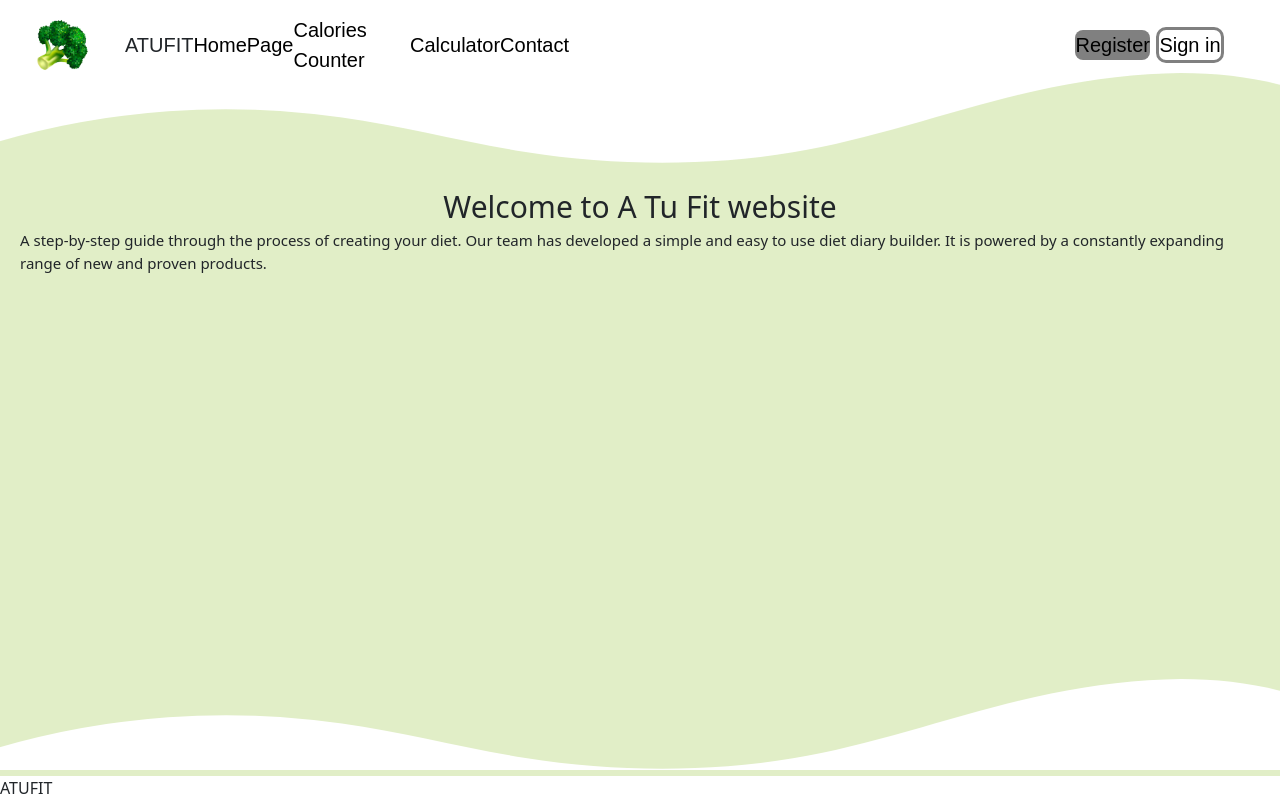
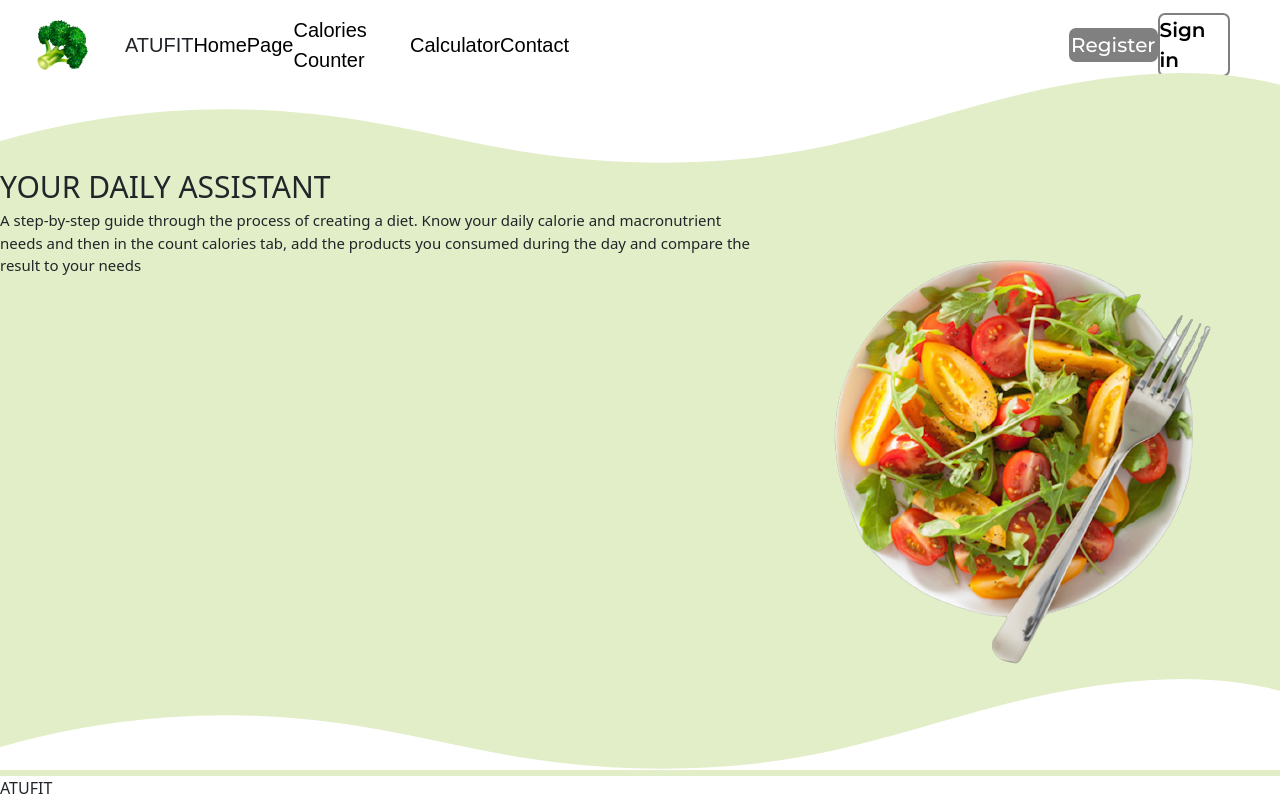
Before and after one commit to PatrycjaBochnak/ATuFit, a React (Create React App) app: page / in a window 1280 px wide. Built offline with nearby package versions, Linux system fonts and the light colour scheme.

Commit message:
creating style

```diff
--- a/public/index.html
+++ b/public/index.html
@@ -5,7 +5,19 @@
     <link rel="icon" href="%PUBLIC_URL%/favicon.ico" />
     <meta name="viewport" content="width=device-width, initial-scale=1" />
     <meta name="theme-color" content="#000000" />
-    <meta name="viewport" content="width=device-width, initial-scale=1.0">
+    <meta name="viewport" content="width=device-width, initial-scale=1.0" />
+    <link rel="preconnect" href="https://fonts.googleapis.com" />
+    <link rel="preconnect" href="https://fonts.gstatic.com" crossorigin />
+    <link
+      href="https://fonts.googleapis.com/css2?family=Montserrat:wght@500;600&display=swap"
+      rel="stylesheet"
+    />
+    <link rel="preconnect" href="https://fonts.googleapis.com" />
+    <link rel="preconnect" href="https://fonts.gstatic.com" crossorigin />
+    <link
+      href="https://fonts.googleapis.com/css2?family=Montserrat:wght@600&display=swap"
+      rel="stylesheet"
+    />
     <meta
       name="description"
       content="Web site created using create-react-app"
--- a/src/components/homePage.js
+++ b/src/components/homePage.js
@@ -1,19 +1,20 @@
 import React from "react";
 import Footer from "./footer";
+import salad1 from "../images/salad1.jpg"
 
 function HomePage() {
   return (
     <>
     <div className="homePage">
         <div className="heading1">
-            <span>Welcome to A Tu Fit website</span>
+            <span>YOUR DAILY ASSISTANT</span>
           <div className="heading2">
             <span>
-              A step-by-step guide through the process of creating your diet.
-              Our team has developed a simple and easy to use diet diary
-              builder. It is powered by a constantly expanding range of new and
-              proven products.
+            A step-by-step guide through the process of creating a diet. Know your daily calorie and macronutrient needs and then in the count calories tab, add the products you consumed during the day and compare the result to your needs
             </span>
+            <div className="homePageIcon1">
+            <img className="salad1" src={salad1} alt="salad1" />
+            </div>
           </div>
         </div>
       </div>
--- a/src/styles/_font.scss
+++ b/src/styles/_font.scss
@@ -1,11 +1,11 @@
-@font-face {
-  font-family: "Montserrat";
-  src: url(../fonts/Montserrat-Light.ttf) format("tff");
-}
+// @font-face {
+//   font-family: "Montserrat";
+//   src: url(../fonts/Montserrat-Light.ttf) format("tff");
+// }
 
-@font-face {
-  font-family: "MontserratBold";
-  src: url(../fonts/Montserrat-SemiBold.ttf) format("tff");
-}
+// @font-face {
+//   font-family: "MontserratBold";
+//   src: url(../fonts/Montserrat-SemiBold.ttf) format("tff");
+// }
 
-@export Montserrat;
+// @export Montserrat;
--- a/src/styles/_homePage.scss
+++ b/src/styles/_homePage.scss
@@ -2,10 +2,9 @@
   display: flex;
 }
 .heading1 {
-  padding: 20px;
   display: flex;
   flex-flow: column;
-  align-items: center;
+  align-items: flex-start;
   font-size: 30px;
 }
 .heading2 {
--- /dev/null
+++ b/src/styles/_listResult.scss
@@ -0,0 +1,4 @@
+.row {
+    padding: 10px;
+    border: solid 3px;
+}
--- a/src/styles/_navBar.scss
+++ b/src/styles/_navBar.scss
@@ -1,5 +1,5 @@
 .buttons {
-  font-family: "montserratBold", sans-serif;
+  font-family: "Montserrat", sans-serif;
   display: flex;
   align-items: center;
   justify-content: space-evenly !important;
@@ -11,9 +11,9 @@
   font-weight: 500;
   font-size: 20px;
   overflow: visible;
+  font-family: montserrat, sans-serif;
 }
 .loginButtons {
-  color: black;
   align-items: center;
   width: 30%;
   height: 90px;
@@ -22,24 +22,24 @@
   justify-content: space-evenly !important;
   font-size: 20px;
   font-style: inherit;
-  text-decoration: none !important;
   display: flex;
   font-family: montserrat, sans-serif;
+  font-weight: 600;
 }
 .loginButton {
   color: black;
   text-decoration: none;
-  border: 3px solid gray;
-  border-radius: 10px;
+  border: 2px solid gray;
+  border-radius: 7px;
 }
 .registerButton {
-  color: black;
+  color: white;
+  font-weight: 100;
   text-decoration: none;
   overflow: visible;
   background-color: gray;
-  border: none;
-  border-radius: 8px;
-  transition: all 0.3s ease 5;
+  border: 2px solid gray;
+  border-radius: 7px;
 }
 .broccoli {
   padding: 10px;
```
Also changed, not shown: src/images/salad1.jpg (added).
